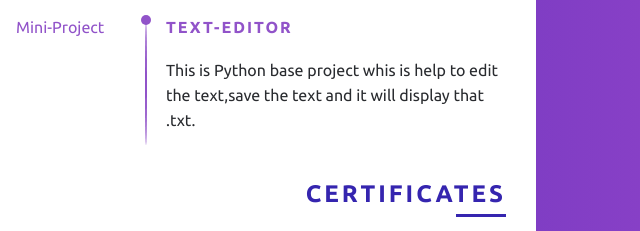
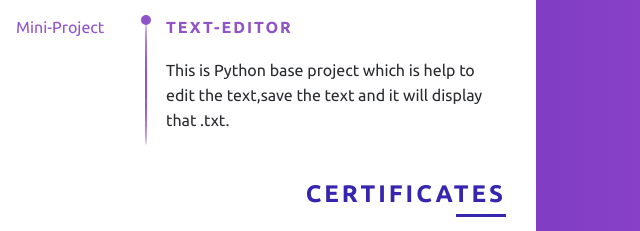
Before and after one commit to LokarePurva121/my_cv, a plain HTML site: page resume_pg2.html in a window 1280 px wide. Shown: the part 827-1058 px from the top of the page, 504-1144 px from the left. Drawn offline with nearby package versions, Linux system fonts and the light colour scheme.

Commit message:
Update resume_pg2.html

```diff
--- a/resume_pg2.html
+++ b/resume_pg2.html
@@ -265,7 +265,7 @@
 										<p class="info_title">Text-Editor</p>
 
 										<p class="info_cont">
-											This is Python base project whis is help to edit the text,save the text and it will display that .txt.
+											This is Python base project which is help to edit the text,save the text and it will display that .txt.
 
 										</p>
 									</div>
```
